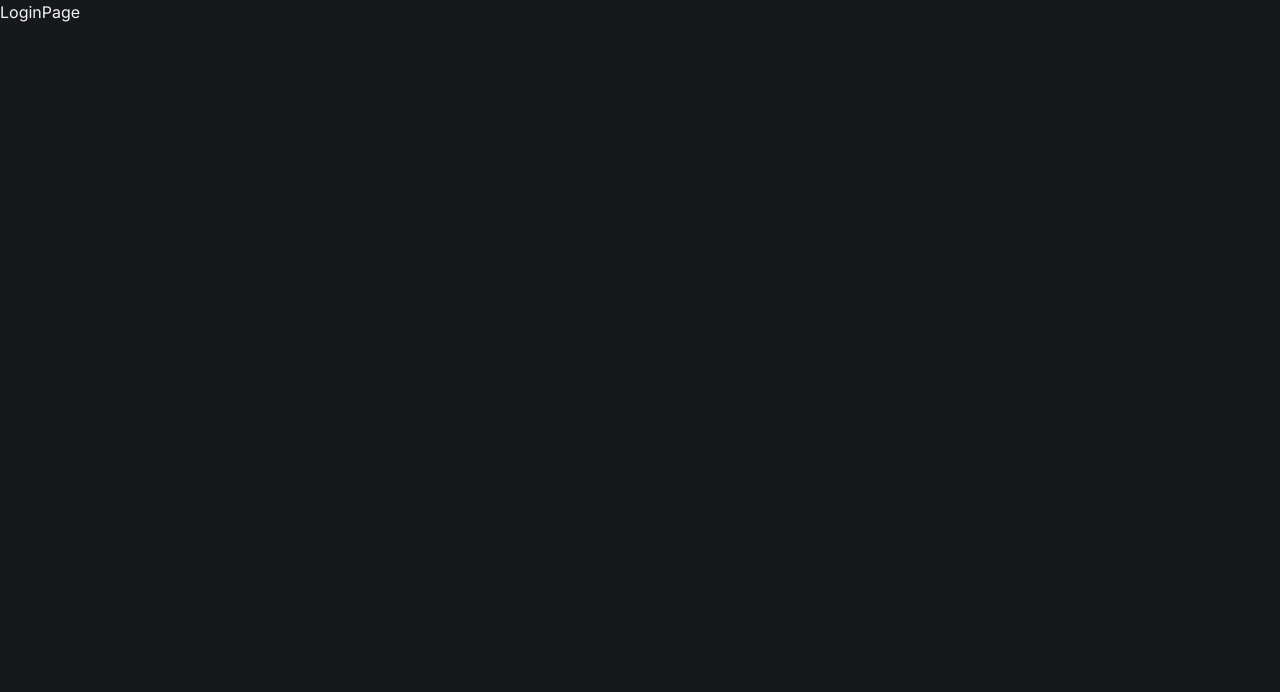
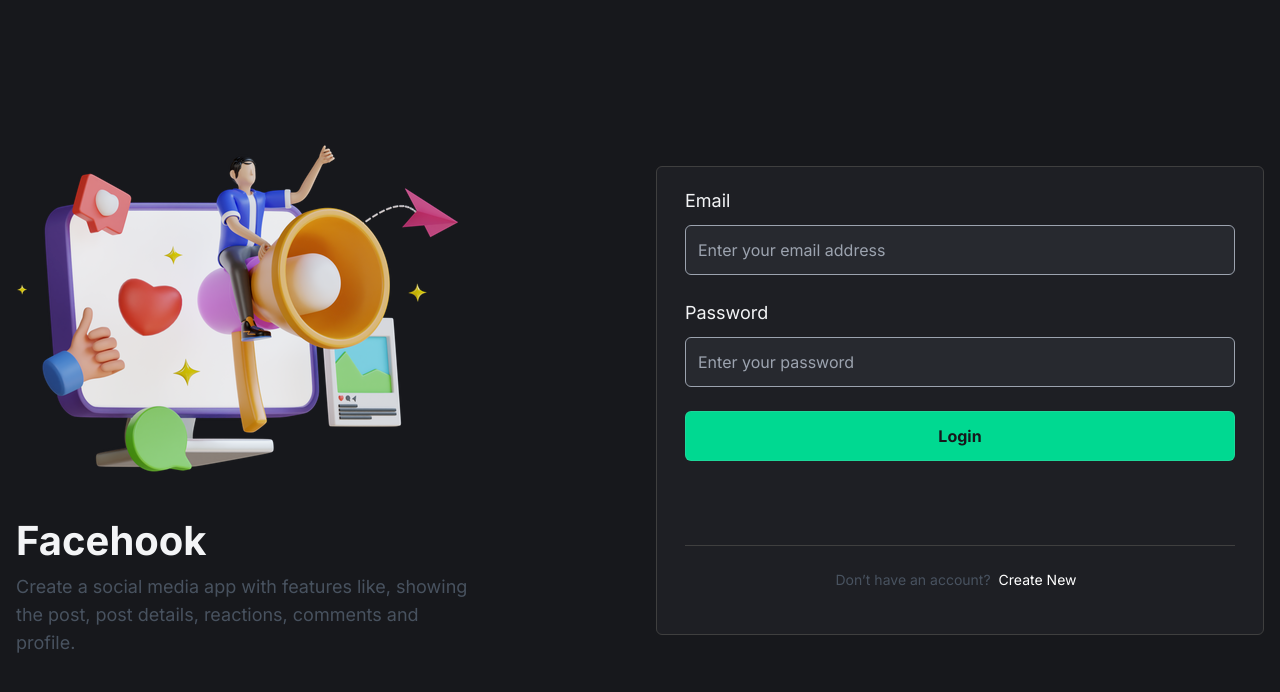
Before and after one commit to bappasahabapi/react-vite-2024, a React (Vite) app: page /login in a window 1280 px wide. Shown: the top 692 px of the page. Built offline with nearby package versions, Linux system fonts and the light colour scheme.

Commit message:
2-Implement login functionality

```diff
--- a/package.json
+++ b/package.json
@@ -13,6 +13,7 @@
     "@tailwindcss/typography": "^0.5.10",
     "react": "^18.2.0",
     "react-dom": "^18.2.0",
+    "react-hook-form": "^7.50.1",
     "react-router-dom": "^6.22.1"
   },
   "devDependencies": {
--- /dev/null
+++ b/src/components/auth/LoginForm.jsx
@@ -0,0 +1,71 @@
+import React from "react";
+import Field from "../common/Field";
+import { useForm } from "react-hook-form";
+import { useNavigate } from "react-router-dom";
+
+const LoginForm = () => {
+  const {
+    register,
+    handleSubmit,
+    formState: { errors },
+  } = useForm();
+
+
+  const navigate =useNavigate()
+
+  const submitForm = (formData) => {
+    console.log(formData);
+    navigate("/")
+  };
+
+
+
+  return (
+    <form
+      onSubmit={handleSubmit(submitForm)}
+      className="border-b border-[#3F3F3F] pb-10 lg:pb-[60px]"
+    >
+      <Field label="Email" error={errors.email}>
+        <input
+          className={`auth-input ${
+            errors.email ? "border-red-500" : "border-gray-400"
+          }`}
+          {...register("email", { required: "Email id is required" })}
+          type="email"
+          name="email"
+          id="email"
+          placeholder="Enter your email address"
+        />
+      </Field>
+      <Field label="Password" error={errors.password}>
+        <input
+          className={`auth-input ${
+            errors.password ? "border-red-500" : "border-gray-400"
+          }`}
+          {...register("password", {
+            required: "Password is required",
+            minLength: {
+              value: 5,
+              message: "Your password must be at least 5 characters",
+            },
+          })}
+          type="password"
+          name="password"
+          id="password"
+          placeholder="Enter your password"
+        />
+      </Field>
+
+      <Field>
+        <button
+          className="auth-input bg-lwsGreen font-bold text-deepDark transition-all hover:opacity-90"
+          type="submit"
+        >
+          Login
+        </button>
+      </Field>
+    </form>
+  );
+};
+
+export default LoginForm;
--- /dev/null
+++ b/src/components/common/Field.jsx
@@ -0,0 +1,29 @@
+import React from "react";
+
+const Field = ({ children, label, htmlFor, error }) => {
+
+    const id =htmlFor || getChildId(children)
+  return (
+    <div className="form-control">
+      {label && (
+        <label htmlFor={id} className="auth-label">
+          {label}
+        </label>
+      )}
+      {children}
+      {!!error && <div role="alert" className="text-red-600">{error.message}</div>}
+    </div>
+  );
+};
+
+
+const getChildId =(children)=>{
+    const child =React.Children.only(children);
+
+    // eslint-disable-next-line no-unsafe-optional-chaining
+    if("id" in child?.props){
+        return child.props.id;
+    }
+}
+
+export default Field;
--- a/src/pages/LoginPage.jsx
+++ b/src/pages/LoginPage.jsx
@@ -1,9 +1,52 @@
-import React from 'react'
+import React from "react";
+import AuthIllustration from "../assets/images/auth_illustration.png";
+import { Link } from "react-router-dom";
+import LoginForm from "../components/auth/LoginForm";
 
 const LoginPage = () => {
   return (
-    <div>LoginPage</div>
-  )
-}
+    <main className="flex min-h-screen items-center justify-center bg-deepDark py-8">
+    <div className="max-w-[1368px] flex-1">
+        <div className="container grid items-center gap-8 lg:grid-cols-2">
 
-export default LoginPage
+          {/* Left Part  */}
+            <div>
+                <img
+                    className="mb-12 max-w-full max-lg:hidden"
+                    src={AuthIllustration}
+                    alt="auth_illustration"
+                />
+                <div>
+                    <h1 className="mb-3 text-4xl font-bold lg:text-[40px]">
+                        Facehook
+                    </h1>
+                    <p className="max-w-[452px] text-gray-600/95 lg:text-lg">
+                        Create a social media app with features like,
+                        showing the post, post details, reactions,
+                        comments and profile.
+                    </p>
+                </div>
+            </div>
+
+            {/* Right part  */}
+            <div className="card">
+                <LoginForm />
+                <div className="py-4 lg:py-6">
+                    <p className="text-center text-xs text-gray-600/95 lg:text-sm">
+                        Don’t have an account?
+                        <Link
+                            className="text-white transition-all hover:text-lwsGreen hover:underline mx-2"
+                            to="/register"
+                        >
+                            Create New
+                        </Link>
+                    </p>
+                </div>
+            </div>
+        </div>
+    </div>
+</main>
+  );
+};
+
+export default LoginPage;
```
Also changed, not shown: 2 other files (tests, documents, lock files or other folders).
